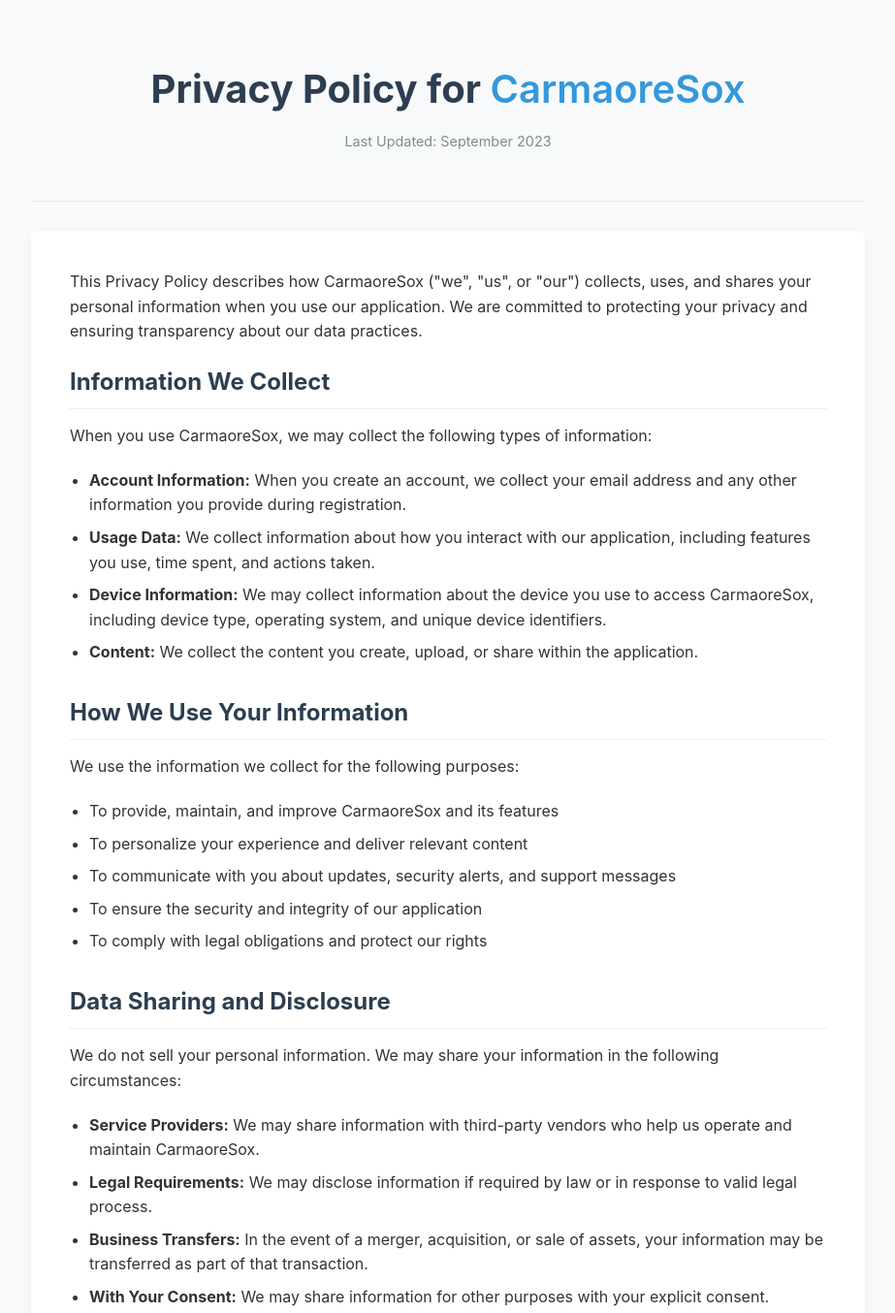
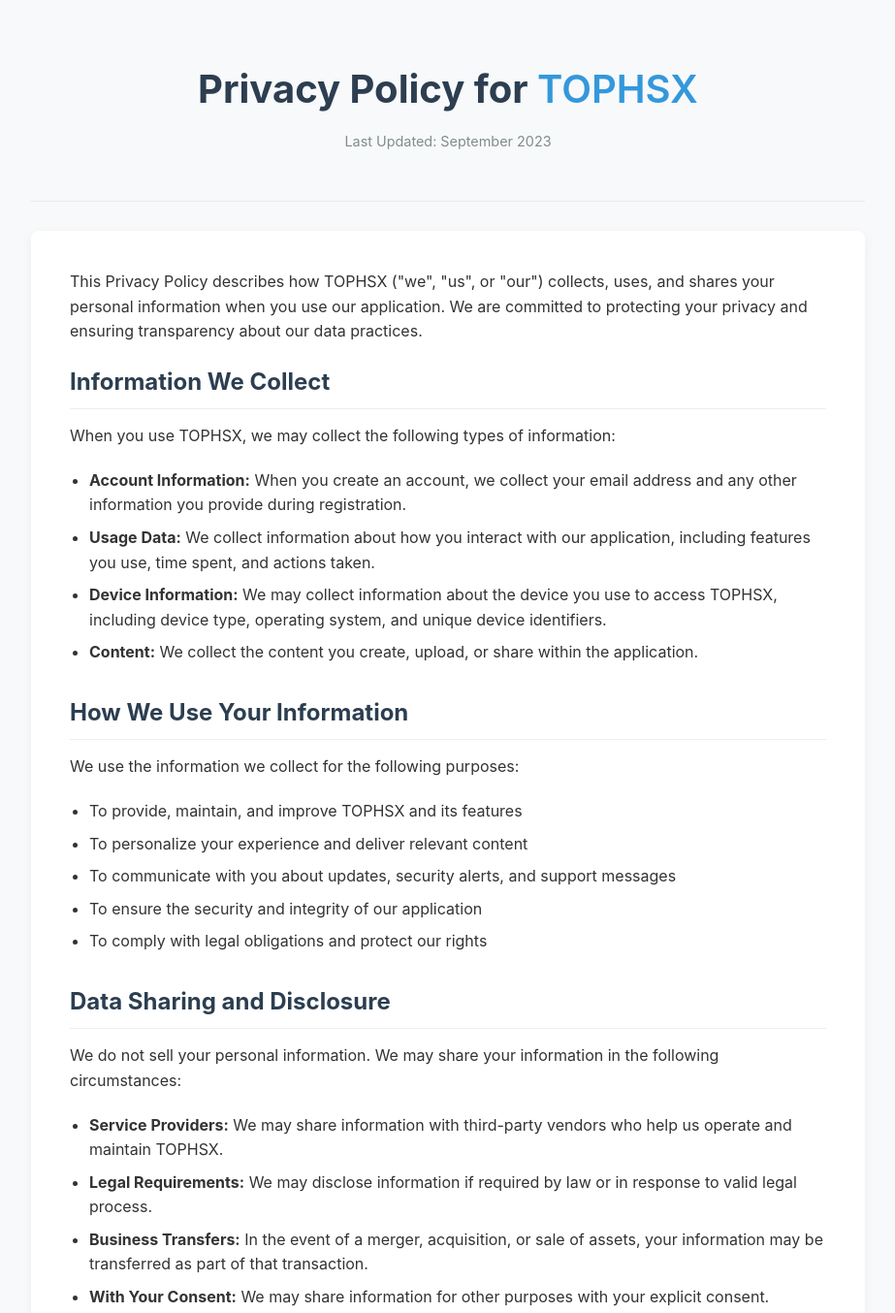
Before and after one commit to zxjota/CarmaoreSox-WEB, a plain HTML site: page index.html in a window 1280 px wide. Shown: the top 1354 px of the page at 97% size, without its empty margins (178-1101 px from the left). Drawn offline with Linux system fonts and the light colour scheme.

Commit message:
Update index.html

```diff
--- a/index.html
+++ b/index.html
@@ -3,7 +3,7 @@
 <head>
     <meta charset="UTF-8">
     <meta name="viewport" content="width=device-width, initial-scale=1.0">
-    <title>Privacy Policy - CarmaoreSox</title>
+    <title>Privacy Policy - TOPHSX</title>
     <style>
         * {
             margin: 0;
@@ -124,26 +124,26 @@
 <body>
     <div class="container">
         <header>
-            <h1>Privacy Policy for <span class="app-name">CarmaoreSox</span></h1>
+            <h1>Privacy Policy for <span class="app-name">TOPHSX</span></h1>
             <p class="last-updated">Last Updated: September 2023</p>
         </header>
 
         <div class="content">
-            <p>This Privacy Policy describes how CarmaoreSox ("we", "us", or "our") collects, uses, and shares your personal information when you use our application. We are committed to protecting your privacy and ensuring transparency about our data practices.</p>
+            <p>This Privacy Policy describes how TOPHSX ("we", "us", or "our") collects, uses, and shares your personal information when you use our application. We are committed to protecting your privacy and ensuring transparency about our data practices.</p>
 
             <h2>Information We Collect</h2>
-            <p>When you use CarmaoreSox, we may collect the following types of information:</p>
+            <p>When you use TOPHSX, we may collect the following types of information:</p>
             <ul>
                 <li><strong>Account Information:</strong> When you create an account, we collect your email address and any other information you provide during registration.</li>
                 <li><strong>Usage Data:</strong> We collect information about how you interact with our application, including features you use, time spent, and actions taken.</li>
-                <li><strong>Device Information:</strong> We may collect information about the device you use to access CarmaoreSox, including device type, operating system, and unique device identifiers.</li>
+                <li><strong>Device Information:</strong> We may collect information about the device you use to access TOPHSX, including device type, operating system, and unique device identifiers.</li>
                 <li><strong>Content:</strong> We collect the content you create, upload, or share within the application.</li>
             </ul>
 
             <h2>How We Use Your Information</h2>
             <p>We use the information we collect for the following purposes:</p>
             <ul>
-                <li>To provide, maintain, and improve CarmaoreSox and its features</li>
+                <li>To provide, maintain, and improve TOPHSX and its features</li>
                 <li>To personalize your experience and deliver relevant content</li>
                 <li>To communicate with you about updates, security alerts, and support messages</li>
                 <li>To ensure the security and integrity of our application</li>
@@ -153,7 +153,7 @@
             <h2>Data Sharing and Disclosure</h2>
             <p>We do not sell your personal information. We may share your information in the following circumstances:</p>
             <ul>
-                <li><strong>Service Providers:</strong> We may share information with third-party vendors who help us operate and maintain CarmaoreSox.</li>
+                <li><strong>Service Providers:</strong> We may share information with third-party vendors who help us operate and maintain TOPHSX.</li>
                 <li><strong>Legal Requirements:</strong> We may disclose information if required by law or in response to valid legal process.</li>
                 <li><strong>Business Transfers:</strong> In the event of a merger, acquisition, or sale of assets, your information may be transferred as part of that transaction.</li>
                 <li><strong>With Your Consent:</strong> We may share information for other purposes with your explicit consent.</li>
@@ -176,7 +176,7 @@
             <p>We retain your personal information for as long as necessary to fulfill the purposes outlined in this Privacy Policy, unless a longer retention period is required or permitted by law. When we no longer need your information, we will securely delete or anonymize it.</p>
 
             <h2>Children's Privacy</h2>
-            <p>CarmaoreSox is not intended for children under the age of 13. We do not knowingly collect personal information from children under 13. If we learn that we have collected personal information from a child under 13, we will take steps to delete that information as soon as possible.</p>
+            <p>TOPHSX is not intended for children under the age of 13. We do not knowingly collect personal information from children under 13. If we learn that we have collected personal information from a child under 13, we will take steps to delete that information as soon as possible.</p>
 
             <h2>Changes to This Privacy Policy</h2>
             <p>We may update this Privacy Policy from time to time. We will notify you of any changes by posting the new Privacy Policy on this page and updating the "Last Updated" date. We encourage you to review this Privacy Policy periodically for any changes.</p>
@@ -189,8 +189,8 @@
         </div>
 
         <footer>
-            <p>&copy; 2023 CarmaoreSox. All rights reserved.</p>
-            <p>This Privacy Policy applies to the CarmaoreSox application and related services.</p>
+            <p>&copy; 2023 TOPHSX. All rights reserved.</p>
+            <p>This Privacy Policy applies to the TOPHSX application and related services.</p>
         </footer>
     </div>
 </body>
```
